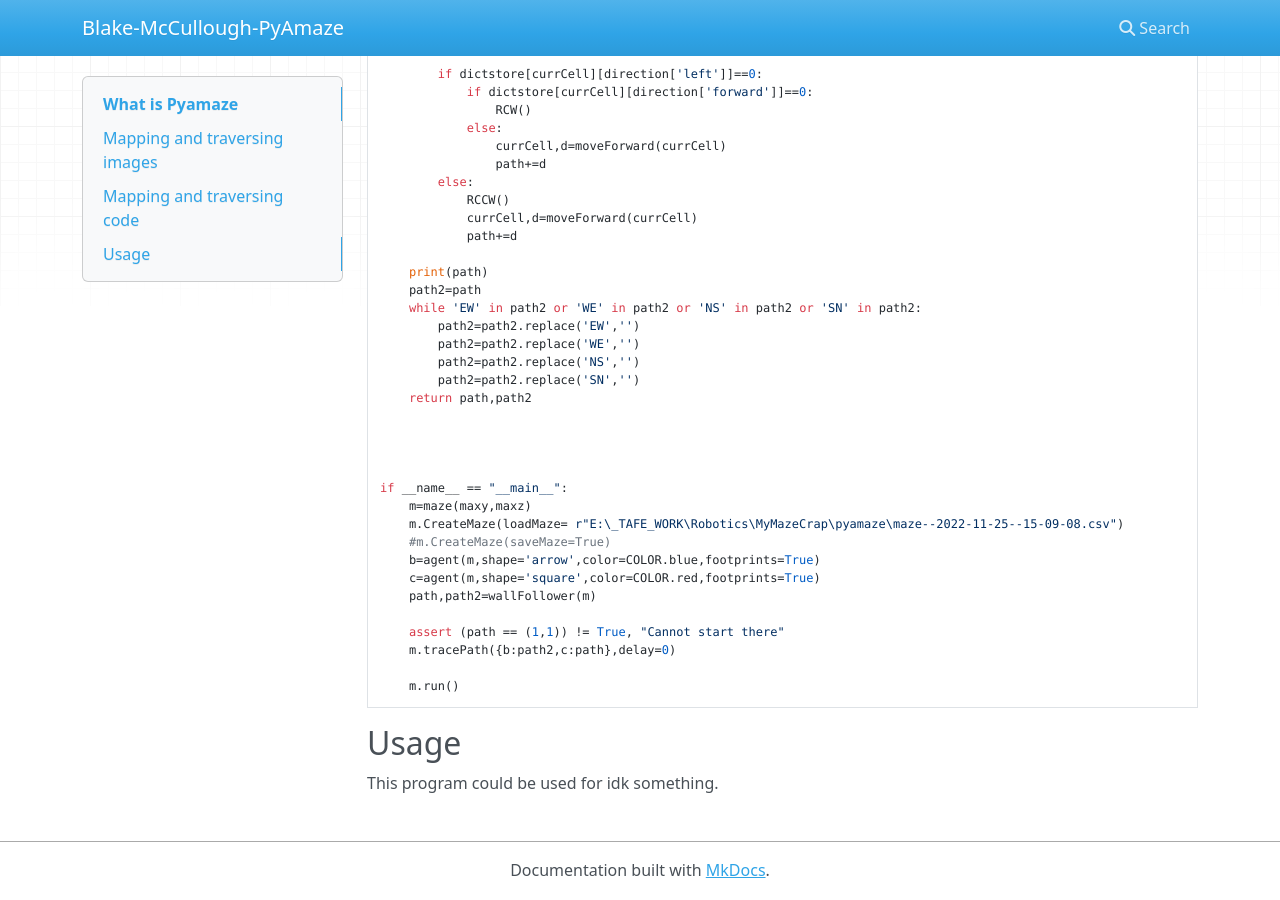
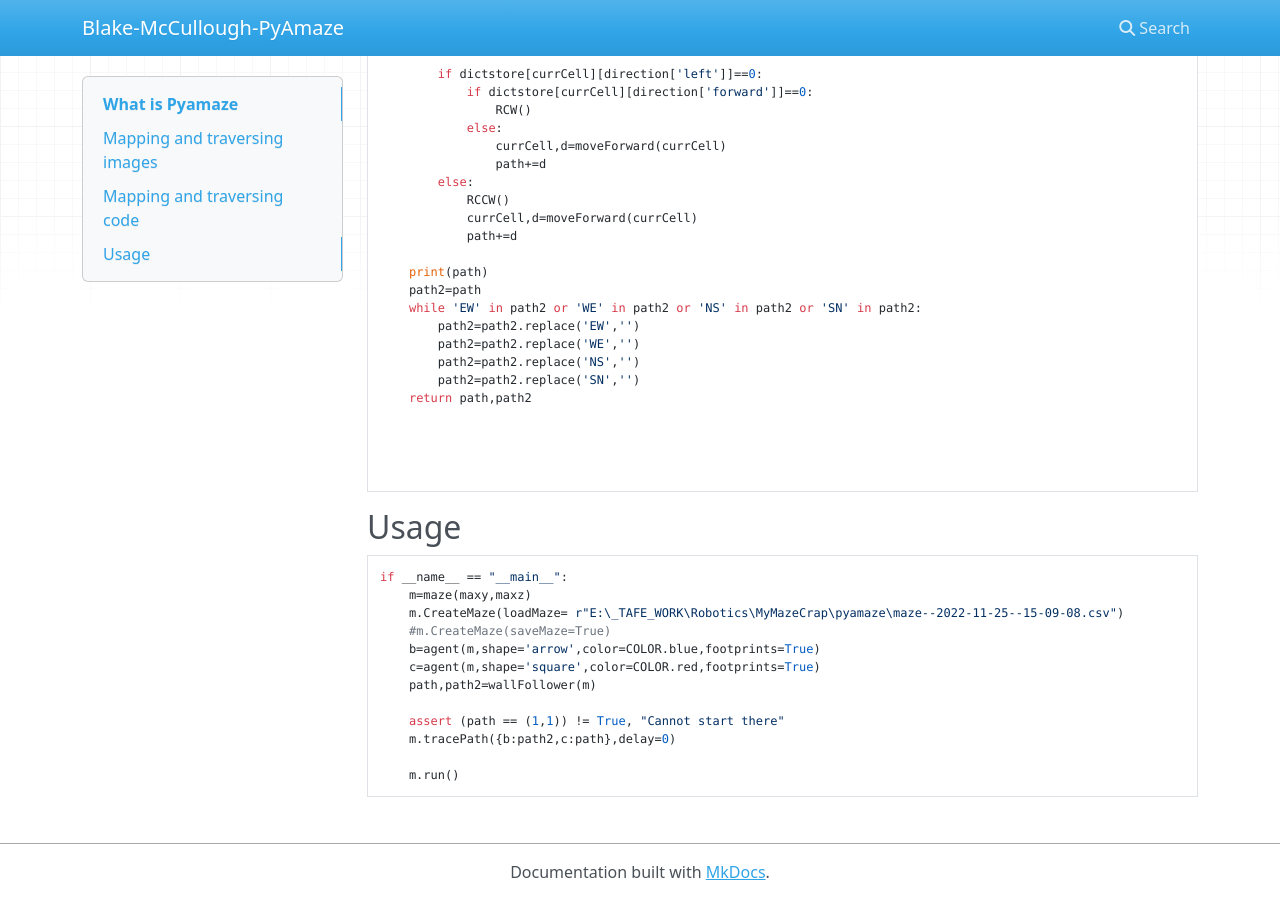
Before and after one commit to Blake-McCullough/pymazedoc, an MkDocs documentation site: the page built from docs/index.md, in a window 1280 px wide and 900 px high, scrolled down 2130 px. Built offline with MkDocs 1.6.1, drawn with Linux system fonts in a browser that asks for light colours; nearby versions of some CDN libraries.

Commit message:
updated usage lol

````diff
--- a/docs/index.md
+++ b/docs/index.md
@@ -98,6 +98,9 @@ def wallFollower(m):
 
 
 
+```
+## Usage
+```python
 if __name__ == "__main__":
     m=maze(maxy,maxz)
     m.CreateMaze(loadMaze= r"E:\_TAFE_WORK\Robotics\MyMazeCrap\pyamaze\maze--2022-11-25--15-09-08.csv")
@@ -111,6 +114,3 @@ if __name__ == "__main__":
 
     m.run()
 ```
-
-## Usage
-This program could be used for idk something.
````
Also changed, not shown: site/404.html, site/index.html, 1 other file.
